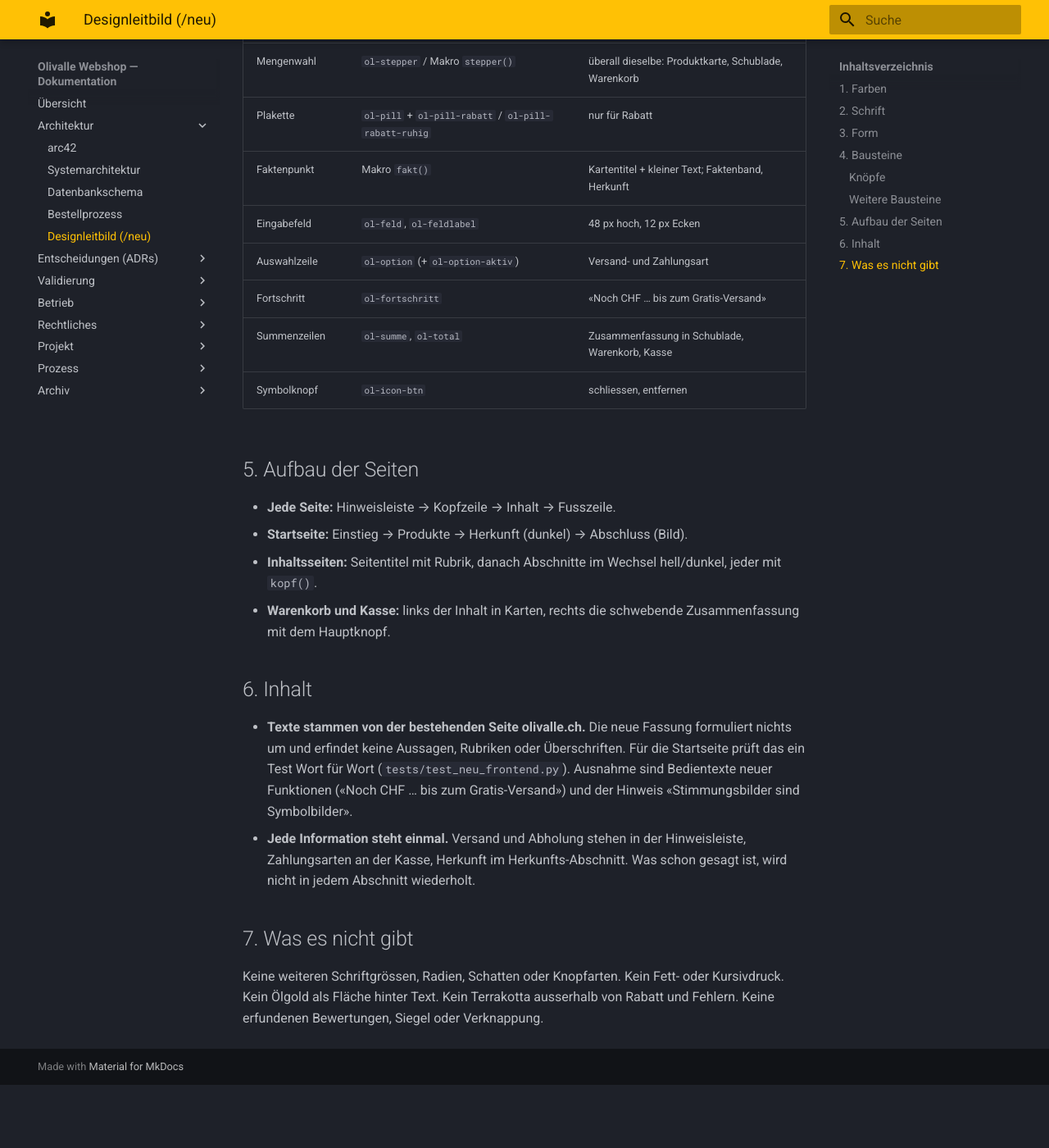
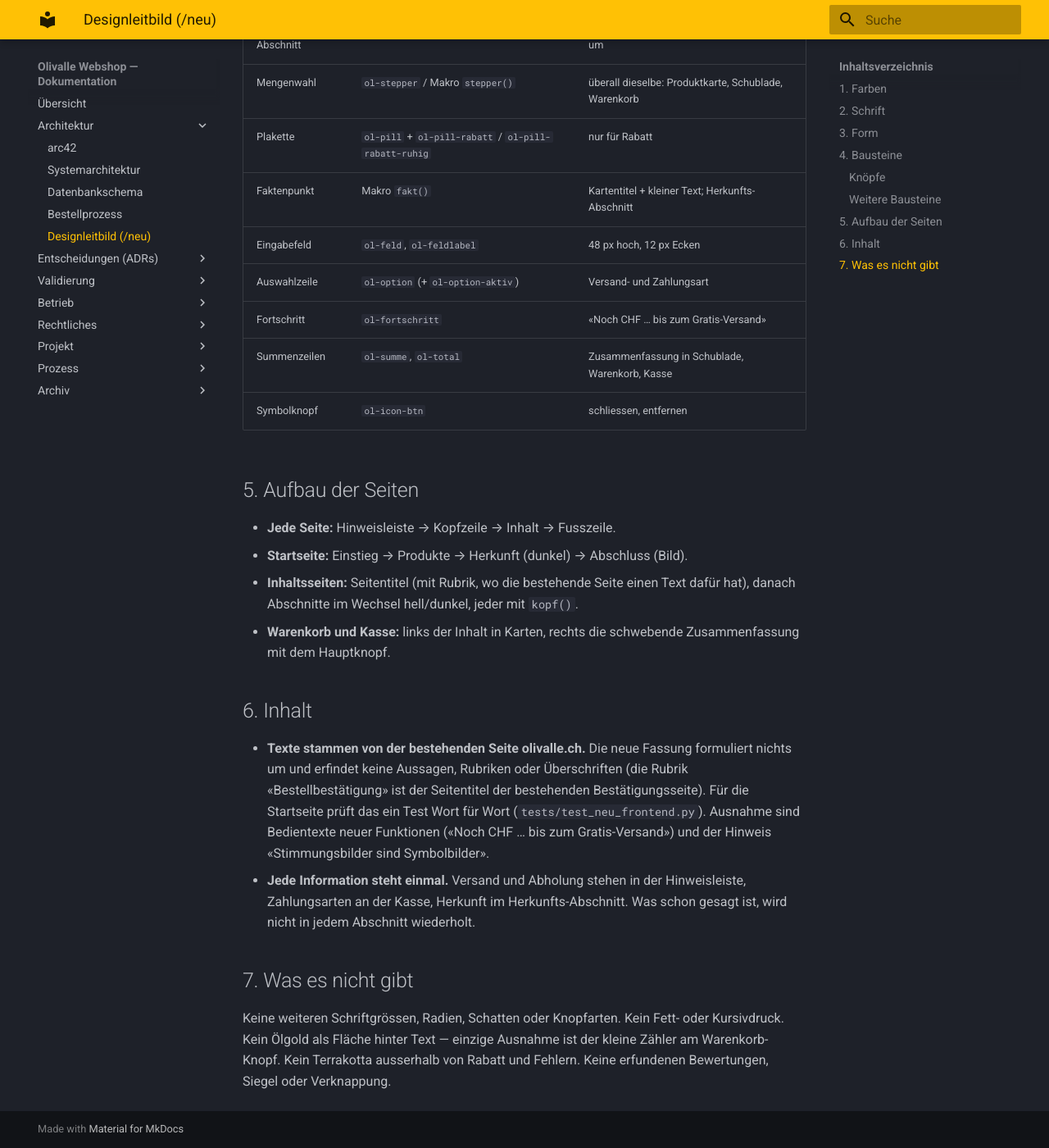
Before and after one commit to konstantinniedermann/olivalle-webshop, an MkDocs documentation site: the page built from docs/designleitbild.md, in a window 1280 px wide and 1400 px high, scrolled down 3147 px. Shown: the whole window at 82% size. Built offline with MkDocs 1.6.1 and Material for MkDocs 9.7.7, drawn with Linux system fonts in a browser that asks for light colours; before the commit the page ends 4470 px from its top, so only the background shows below that; some of the changed text lies outside the part shown.

Commit message:
docs: Designleitbild an den gebauten Stand angeglichen
Co-Authored-By: Claude Fable 5.2 <noreply@anthropic.com>
Claude-Session: https://claude.ai/code/session_01PepCy5s9c2ykHB251T9yPv

```diff
--- a/docs/designleitbild.md
+++ b/docs/designleitbild.md
@@ -12,7 +12,7 @@ Sechs Farben, jede mit genau einer Aufgabe.
 |---|---|---|
 | Creme | `#FAF6EC` | Seitengrund |
 | Weiss | `#FFFFFF` | Karten (Produktfotos haben weissen Grund) |
-| Sand | `#F0E8D6` | ruhige Flächen: Faktenband, Fortschritt, Hover |
+| Sand | `#F0E8D6` | ruhige Flächen: Fortschritt, gewählte Auswahlzeile, Hover |
 | Hain | `#25301A` | Text, dunkle Abschnitte, Hauptknopf |
 | Ölgold | `#C9A227` | kleiner Akzent: Unterstreichung, Fortschrittsbalken, Zähler |
 | Terrakotta | `#B8482B` | ausschliesslich Rabatt und Fehlermeldungen |
@@ -60,7 +60,7 @@ Drei Arten, zwei Grössen. **Pro Abschnitt oder Karte höchstens ein Hauptknopf*
 | Nebenknopf | `ol-btn ol-btn-sekundaer` | zweite Wahl neben einem Hauptknopf (Über das Öl, Rabattcode einlösen) |
 | Heller Knopf | `ol-btn ol-btn-hell` | jeder Knopf auf dunklem Grund oder Bild |
 
-Grössen: normal (48 px hoch), klein `ol-btn-klein` (40 px; Kopfzeile). `ol-btn-block` zieht den Knopf auf volle Breite. Verweise im Fliesstext sind `ol-link` (Ölgold unterstrichen). Neben einem Knopf steht nie ein Textverweis, sondern ein Nebenknopf.
+Grössen: normal (48 px hoch), klein `ol-btn-klein` (40 px; Kopfzeile). `ol-btn-block` zieht den Knopf auf volle Breite. Verweise im Fliesstext sind `ol-link` (Ölgold unterstrichen). Neben einem Knopf steht nie ein Textverweis, sondern ein Nebenknopf; unter dem Hauptknopf der Schublade steht als einzige Ausnahme der Verweis «Warenkorb».
 
 ### Weitere Bausteine
 
@@ -71,7 +71,7 @@ Grössen: normal (48 px hoch), klein `ol-btn-klein` (40 px; Kopfzeile). `ol-btn-
 | Dunkler Abschnitt | `ol-dunkel` | stellt Text, Rubrik und Linien automatisch um |
 | Mengenwahl | `ol-stepper` / Makro `stepper()` | überall dieselbe: Produktkarte, Schublade, Warenkorb |
 | Plakette | `ol-pill` + `ol-pill-rabatt` / `ol-pill-rabatt-ruhig` | nur für Rabatt |
-| Faktenpunkt | Makro `fakt()` | Kartentitel + kleiner Text; Faktenband, Herkunft |
+| Faktenpunkt | Makro `fakt()` | Kartentitel + kleiner Text; Herkunfts-Abschnitt |
 | Eingabefeld | `ol-feld`, `ol-feldlabel` | 48 px hoch, 12 px Ecken |
 | Auswahlzeile | `ol-option` (+ `ol-option-aktiv`) | Versand- und Zahlungsart |
 | Fortschritt | `ol-fortschritt` | «Noch CHF … bis zum Gratis-Versand» |
@@ -82,14 +82,14 @@ Grössen: normal (48 px hoch), klein `ol-btn-klein` (40 px; Kopfzeile). `ol-btn-
 
 - **Jede Seite:** Hinweisleiste → Kopfzeile → Inhalt → Fusszeile.
 - **Startseite:** Einstieg → Produkte → Herkunft (dunkel) → Abschluss (Bild).
-- **Inhaltsseiten:** Seitentitel mit Rubrik, danach Abschnitte im Wechsel hell/dunkel, jeder mit `kopf()`.
+- **Inhaltsseiten:** Seitentitel (mit Rubrik, wo die bestehende Seite einen Text dafür hat), danach Abschnitte im Wechsel hell/dunkel, jeder mit `kopf()`.
 - **Warenkorb und Kasse:** links der Inhalt in Karten, rechts die schwebende Zusammenfassung mit dem Hauptknopf.
 
 ## 6. Inhalt
 
-- **Texte stammen von der bestehenden Seite olivalle.ch.** Die neue Fassung formuliert nichts um und erfindet keine Aussagen, Rubriken oder Überschriften. Für die Startseite prüft das ein Test Wort für Wort (`tests/test_neu_frontend.py`). Ausnahme sind Bedientexte neuer Funktionen («Noch CHF … bis zum Gratis-Versand») und der Hinweis «Stimmungsbilder sind Symbolbilder».
+- **Texte stammen von der bestehenden Seite olivalle.ch.** Die neue Fassung formuliert nichts um und erfindet keine Aussagen, Rubriken oder Überschriften (die Rubrik «Bestellbestätigung» ist der Seitentitel der bestehenden Bestätigungsseite). Für die Startseite prüft das ein Test Wort für Wort (`tests/test_neu_frontend.py`). Ausnahme sind Bedientexte neuer Funktionen («Noch CHF … bis zum Gratis-Versand») und der Hinweis «Stimmungsbilder sind Symbolbilder».
 - **Jede Information steht einmal.** Versand und Abholung stehen in der Hinweisleiste, Zahlungsarten an der Kasse, Herkunft im Herkunfts-Abschnitt. Was schon gesagt ist, wird nicht in jedem Abschnitt wiederholt.
 
 ## 7. Was es nicht gibt
 
-Keine weiteren Schriftgrössen, Radien, Schatten oder Knopfarten. Kein Fett- oder Kursivdruck. Kein Ölgold als Fläche hinter Text. Kein Terrakotta ausserhalb von Rabatt und Fehlern. Keine erfundenen Bewertungen, Siegel oder Verknappung.
+Keine weiteren Schriftgrössen, Radien, Schatten oder Knopfarten. Kein Fett- oder Kursivdruck. Kein Ölgold als Fläche hinter Text — einzige Ausnahme ist der kleine Zähler am Warenkorb-Knopf. Kein Terrakotta ausserhalb von Rabatt und Fehlern. Keine erfundenen Bewertungen, Siegel oder Verknappung.
```
Also changed, not shown: other parts of docs/designleitbild.md (+1 -1 lines).
